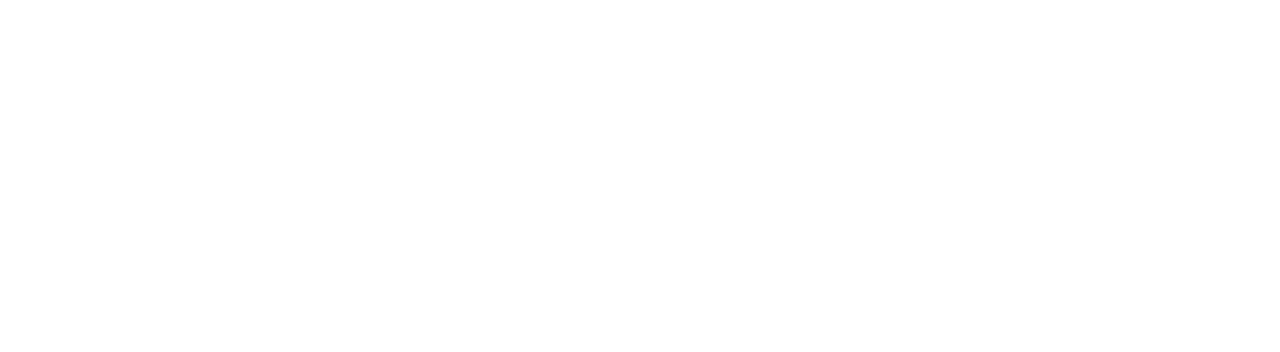
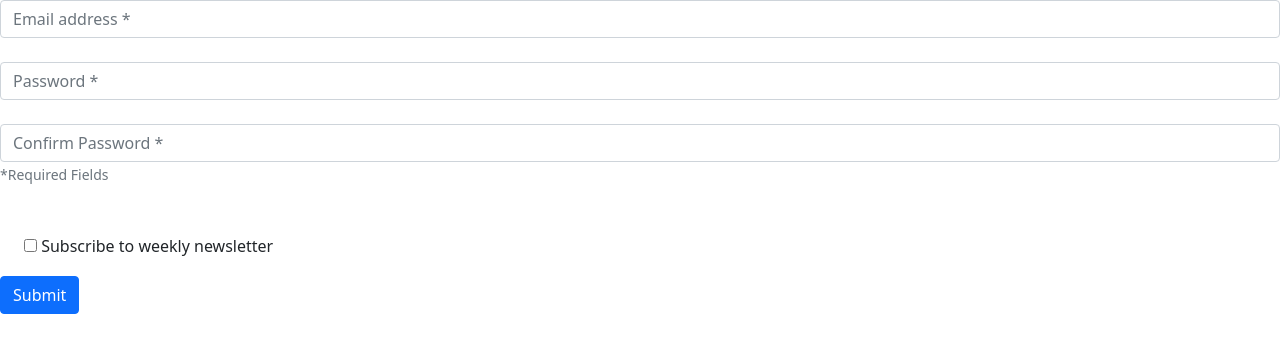
Before and after one commit to aminmoji/RECIPE-SEARCH-ENGINE, a plain HTML site: page signup.html in a window 1280 px wide. Drawn offline with nearby package versions, Linux system fonts and the light colour scheme.

```diff
--- a/signup.html
+++ b/signup.html
@@ -0,0 +1,32 @@
+<!DOCTYPE html>
+<html lang="en">
+<head>
+    <meta charset="UTF-8">
+    <meta http-equiv="X-UA-Compatible" content="IE=edge">
+    <meta name="viewport" content="width=device-width, initial-scale=1.0">
+    <link href="https://cdn.jsdelivr.net/npm/bootstrap@5.0.2/dist/css/bootstrap.min.css" rel="stylesheet" integrity="sha384-EVSTQN3/azprG1Anm3QDgpJLIm9Nao0Yz1ztcQTwFspd3yD65VohhpuuCOmLASjC" crossorigin="anonymous">
+    <link rel="stylesheet" href="./CSS/style.css">
+    <title>Sign Up Here!</title>
+</head>
+<body>
+    <form>
+        <div class="form-group mb-4">
+            <input type="email" class="form-control" id="rEmail" placeholder="Email address *">
+        </div>
+        <div class="form-group mb-4">
+            <input type="password" class="form-control" id="rPassword" placeholder="Password *">
+        </div>
+        <div class="form-group">
+            <input type="password" class="form-control" id="rConfirmPassword" placeholder="Confirm Password *">
+        </div>
+        <small id="emailHelp2" class="form-text text-muted">*Required Fields</small>
+        <div class="form-group form-check pl-0 mt-5">
+            <div class="custom-control custom-checkbox checkbox-info">
+                <input type="checkbox" class="custom-control-input" id="rChkbox">
+                <label class="custom-control-label" for="rChkbox">Subscribe to weekly newsletter</label>
+            </div>
+        </div>
+        <button type="submit" class="btn btn-primary mt-3">Submit</button>
+    </form>
+</body>
+</html>
```
Also changed, not shown: login.html (+1 -0 lines).
